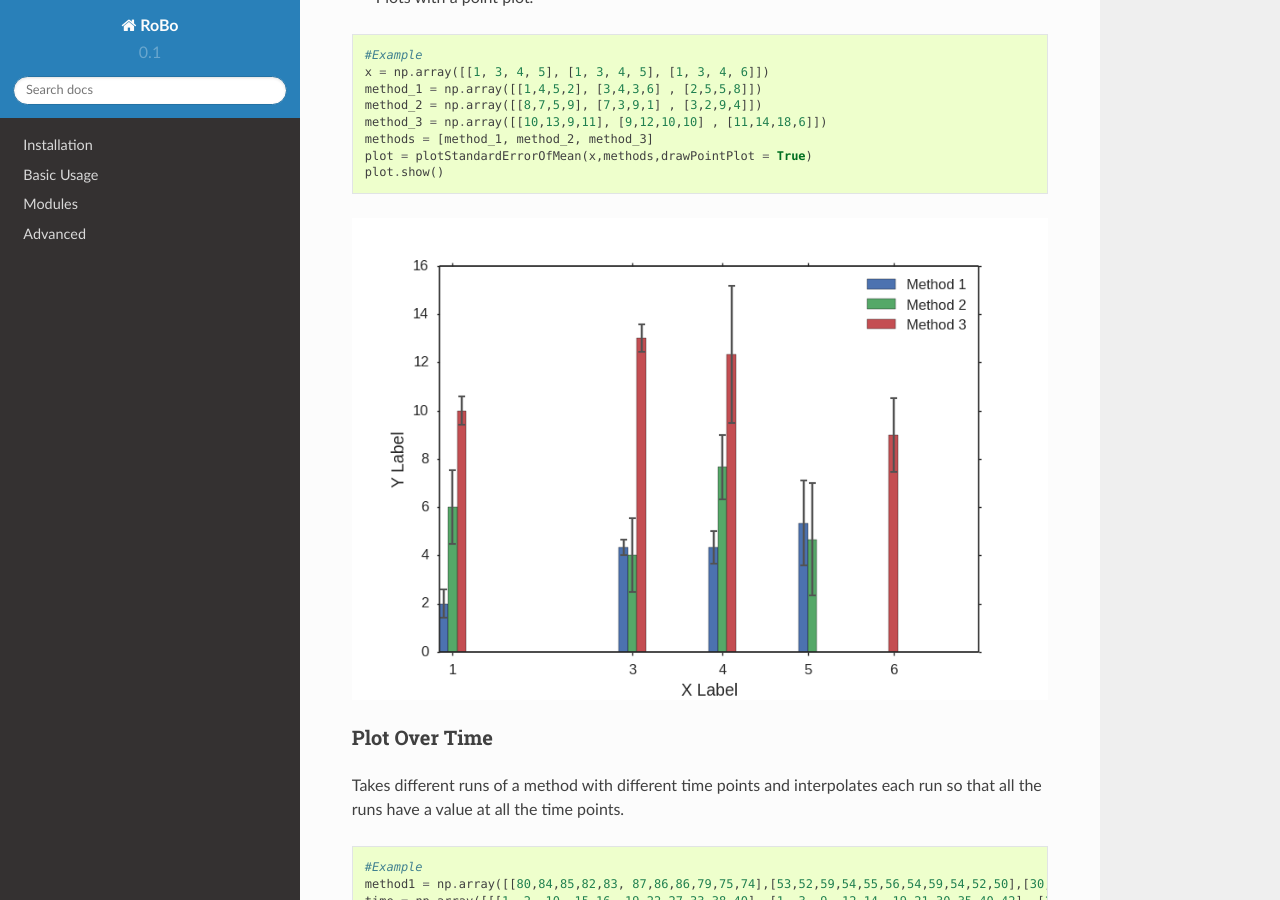
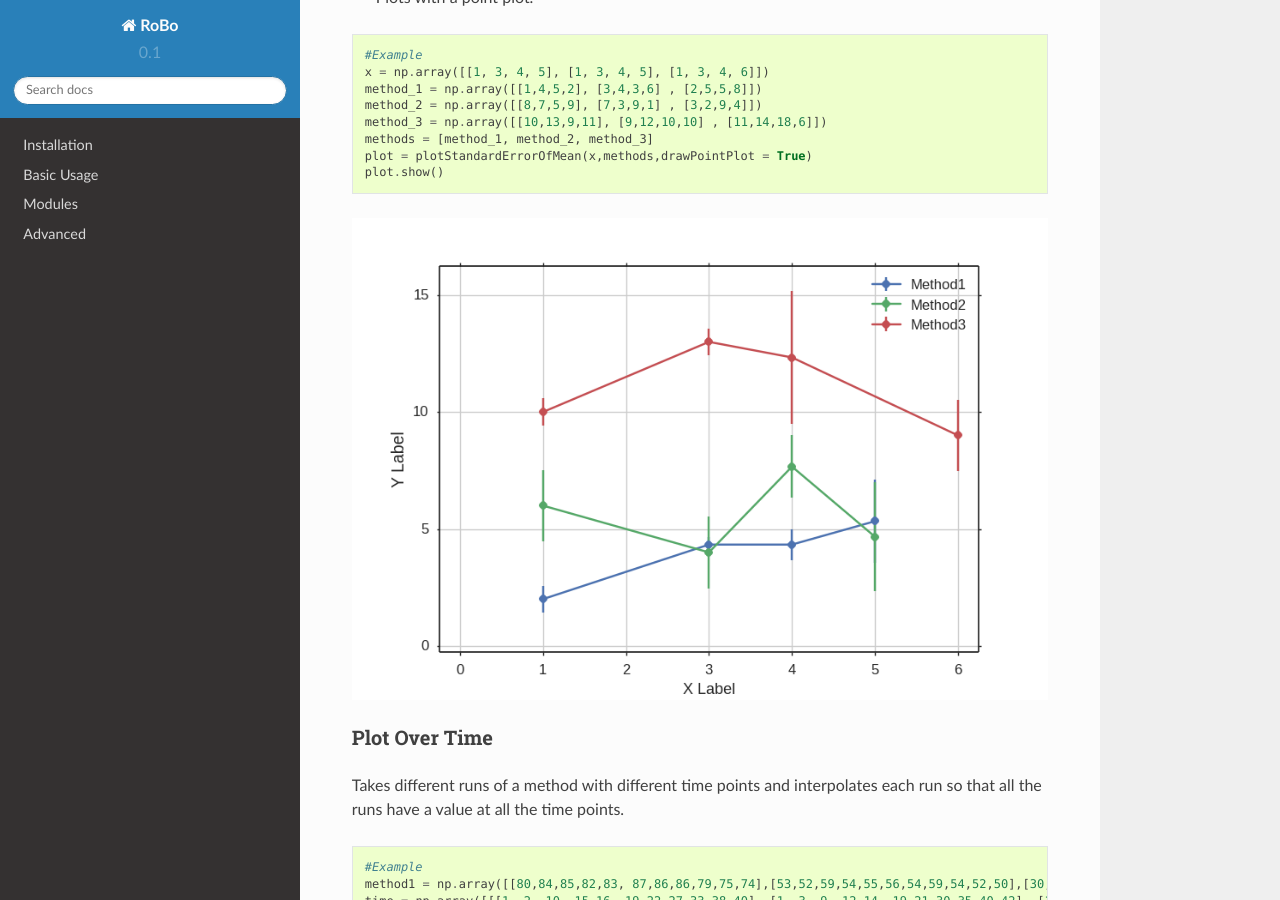
Before and after one commit to automl/RoBO, a Sphinx documentation site: the page built from docs/visualizations.rst, in a window 1280 px wide and 900 px high, scrolled down 4311 px. Built offline with Sphinx 7.4.7 and the Read the Docs theme 2.0.0, drawn with Linux system fonts in a browser that asks for light colours; formulas are drawn with MathJax 3; pages that are not in the unit, such as notebooks, are missing from menus.

Commit message:
std error of mean try 2

```diff
--- a/docs/visualizations.rst
+++ b/docs/visualizations.rst
@@ -106,7 +106,7 @@ Standard Error of Mean
     plot = plotStandardErrorOfMean(x,methods,drawPointPlot = True)
     plot.show()
 
-.. image:: std_error_mean_bar.png
+.. image:: std_error_mean_point.png
 
 Plot Over Time
 ^^^^^^^^^^^^^^
```
